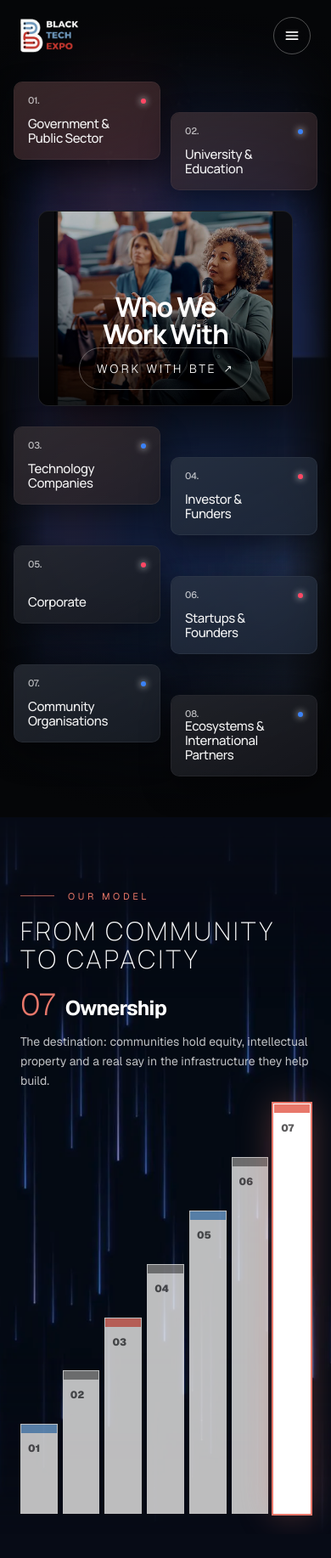
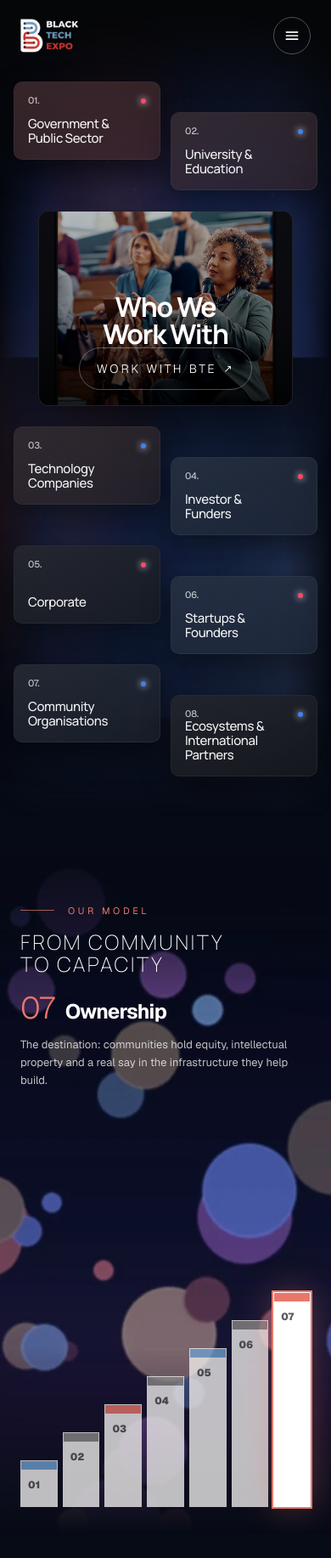
Before and after one commit to attahDev/test-b-te, a Next.js app: page /ecosystem in a window 390 px wide. Shown: the top 1834 px of the page at 85% size. Built offline with nearby package versions, Linux system fonts and the light colour scheme.

Commit message:
Our model: bokeh background, steadier phone layout, hero blends into it

```diff
--- a/app/components/ecosystem/HeroSection.tsx
+++ b/app/components/ecosystem/HeroSection.tsx
@@ -67,7 +67,7 @@ export default function EcosystemHeroSection() {
   return (
     <section
       aria-labelledby="ecosystem-hero-title"
-      className="relative isolate flex min-h-svh w-full items-center justify-center overflow-hidden bg-[#07080a] text-white"
+      className="relative isolate flex min-h-svh w-full items-center justify-center overflow-hidden text-white"
     >
       <Backdrop name="moonlit-sea" strength={1} />
       <div
@@ -85,7 +85,7 @@ export default function EcosystemHeroSection() {
 
       <div
         aria-hidden="true"
-        className="pointer-events-none absolute inset-0 bg-[radial-gradient(circle_at_center,transparent_38%,#050608_92%)]"
+        className="pointer-events-none absolute inset-0 bg-[radial-gradient(circle_at_center,transparent_38%,#050608_92%)] [mask-image:linear-gradient(to_bottom,#000_55%,transparent)]"
       />
 
       <Reveal threshold={0.1} className="relative z-10 w-full max-w-[1280px] px-4 pb-12 pt-24 md:px-0 md:py-0">
--- a/app/components/ecosystem/ModelSection.tsx
+++ b/app/components/ecosystem/ModelSection.tsx
@@ -67,13 +67,13 @@ export default function ModelSection() {
     >
       <div className="sticky top-0 flex h-svh flex-col overflow-hidden text-white motion-reduce:static motion-reduce:min-h-svh motion-reduce:py-16">
         <div aria-hidden="true" className="pointer-events-none absolute inset-0 [mask-image:linear-gradient(to_bottom,transparent,#000_26%,#000_74%,transparent)]">
-          <Image src="/art/data-rain.webp" alt="" fill sizes="100vw" className="object-cover object-center opacity-90" />
+          <Image src="/art/bokeh-lights.webp" alt="" fill sizes="100vw" className="object-cover object-center opacity-90" />
         </div>
 
-        <div className="relative mx-auto grid min-h-0 w-full max-w-[1280px] flex-1 grid-rows-[auto_1fr] gap-4 px-6 pb-6 pt-[10svh] sm:px-10 lg:grid-cols-[42%_1fr] lg:grid-rows-1 lg:gap-14 lg:px-12 lg:py-[12svh]">
+        <div className="relative mx-auto grid min-h-0 w-full max-w-[1280px] flex-1 grid-rows-[1fr_auto] gap-5 px-6 pb-8 pt-[12svh] sm:px-10 lg:grid-cols-[42%_1fr] lg:grid-rows-1 lg:gap-14 lg:px-12 lg:py-[12svh]">
           <div className="flex min-h-0 flex-col">
             <SectionLabel className="mb-4">Our Model</SectionLabel>
-            <h2 id="ecosystem-model-title" className="text-3xl font-extralight uppercase leading-[1.1] tracking-[0.1em] sm:text-4xl lg:text-5xl">
+            <h2 id="ecosystem-model-title" className="text-2xl font-extralight uppercase leading-[1.1] tracking-[0.1em] sm:text-4xl lg:text-5xl">
               From Community
               <br />
               to Capacity
@@ -85,12 +85,12 @@ export default function ModelSection() {
                   <span className="text-4xl font-light leading-none text-[#e8776a] lg:text-6xl">0{active + 1}</span>
                   <span className="text-2xl font-bold tracking-[-0.03em] lg:text-3xl">{step.title}</span>
                 </p>
-                <p className="mt-3 max-w-[460px] text-sm leading-relaxed text-white/75 lg:mt-4 lg:text-base">{step.text}</p>
+                <p className="mt-3 max-w-[460px] text-[13px] leading-relaxed text-white/75 sm:text-sm lg:mt-4 lg:text-base">{step.text}</p>
               </div>
             </div>
           </div>
 
-          <ol className="flex min-h-0 items-end gap-1.5 sm:gap-2.5 lg:gap-3">
+          <ol className="flex h-[30svh] min-h-0 items-end gap-1.5 sm:gap-2.5 lg:h-auto lg:gap-3">
             {steps.map((item, index) => {
               const risen = reduced || index <= active;
               const isActive = index === active;
```
Also changed, not shown: public/art/bokeh-lights.webp (added).
